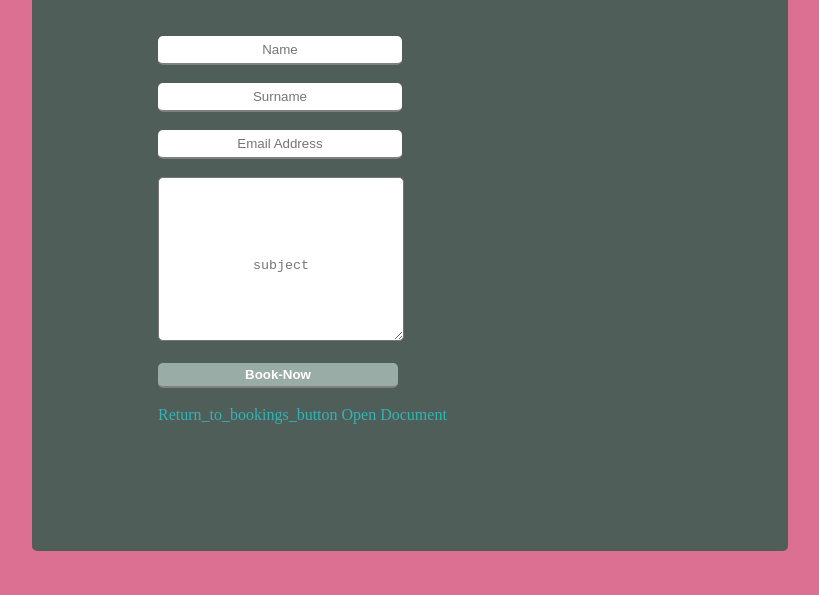
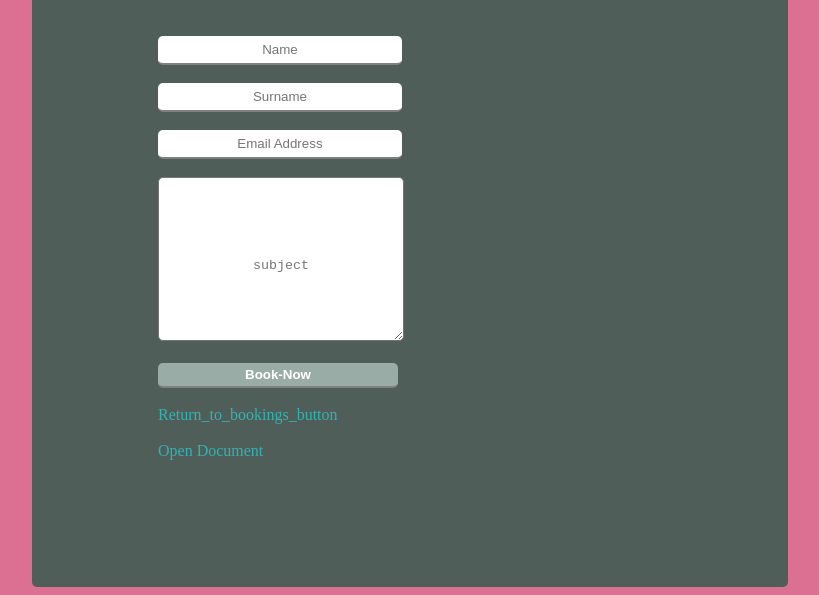
Before and after one commit to Hhhhjuuuuuuuuu888uuuuuuuuuuuuuuuuuuu/Apointment-maker, a plain HTML site: page index.html in a window 1280 px wide. Shown: the part 336-931 px from the top of the page, without its empty margins (230-1049 px from the left). Before the commit the page ends 895 px from the top, so only its background shows below. Drawn offline with Linux system fonts and the light colour scheme.

Commit message:
<br><br> added

```diff
--- a/index.html
+++ b/index.html
@@ -20,7 +20,7 @@
         <input type="submit" class="btn-submit" value="Book-Now"><br><br>
 
 
-        <a href="bookings.html">Return_to_bookings_button</a>
+        <a href="bookings.html">Return_to_bookings_button</a><br><br>
         <a href="13 February 2025.pdf" target="_blank">Open Document</a>
 
 
```
